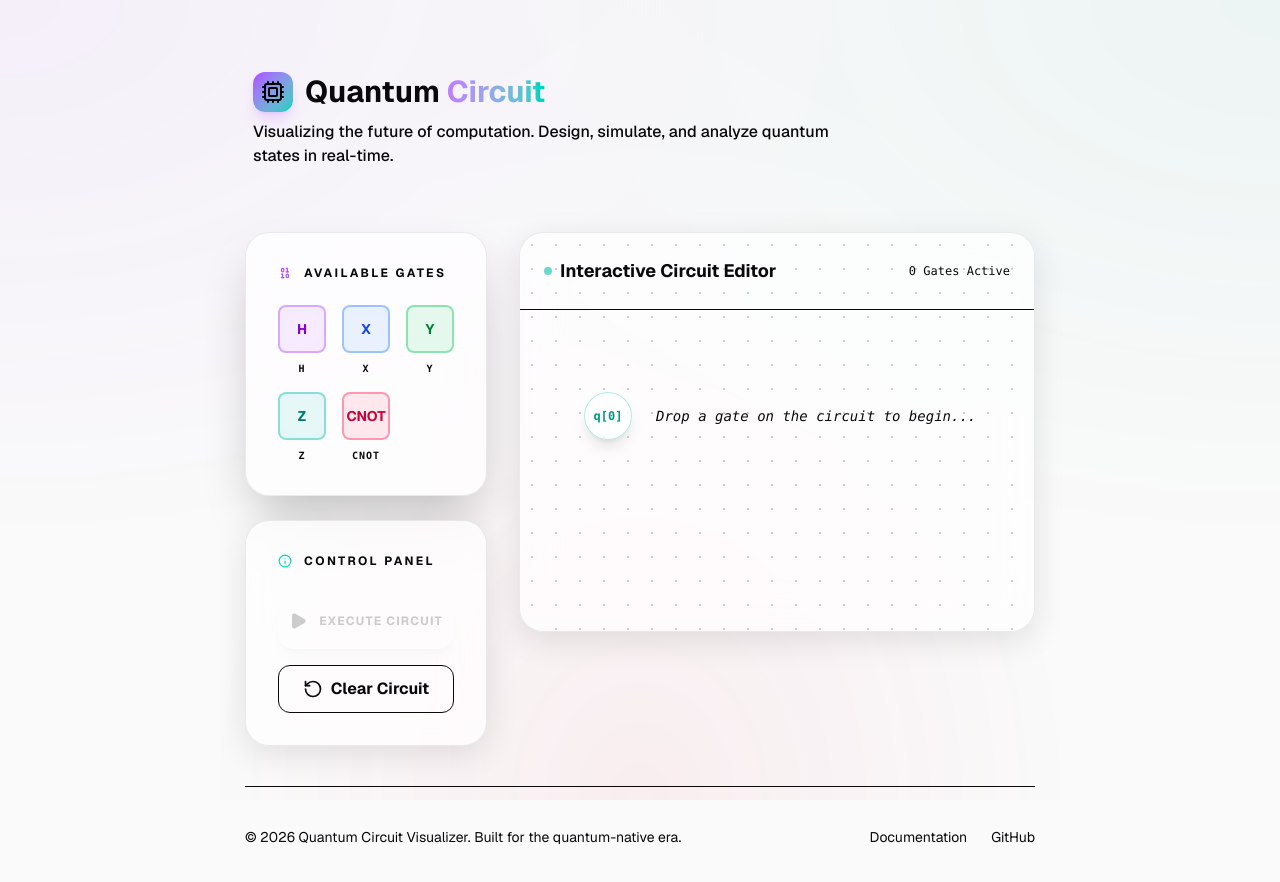
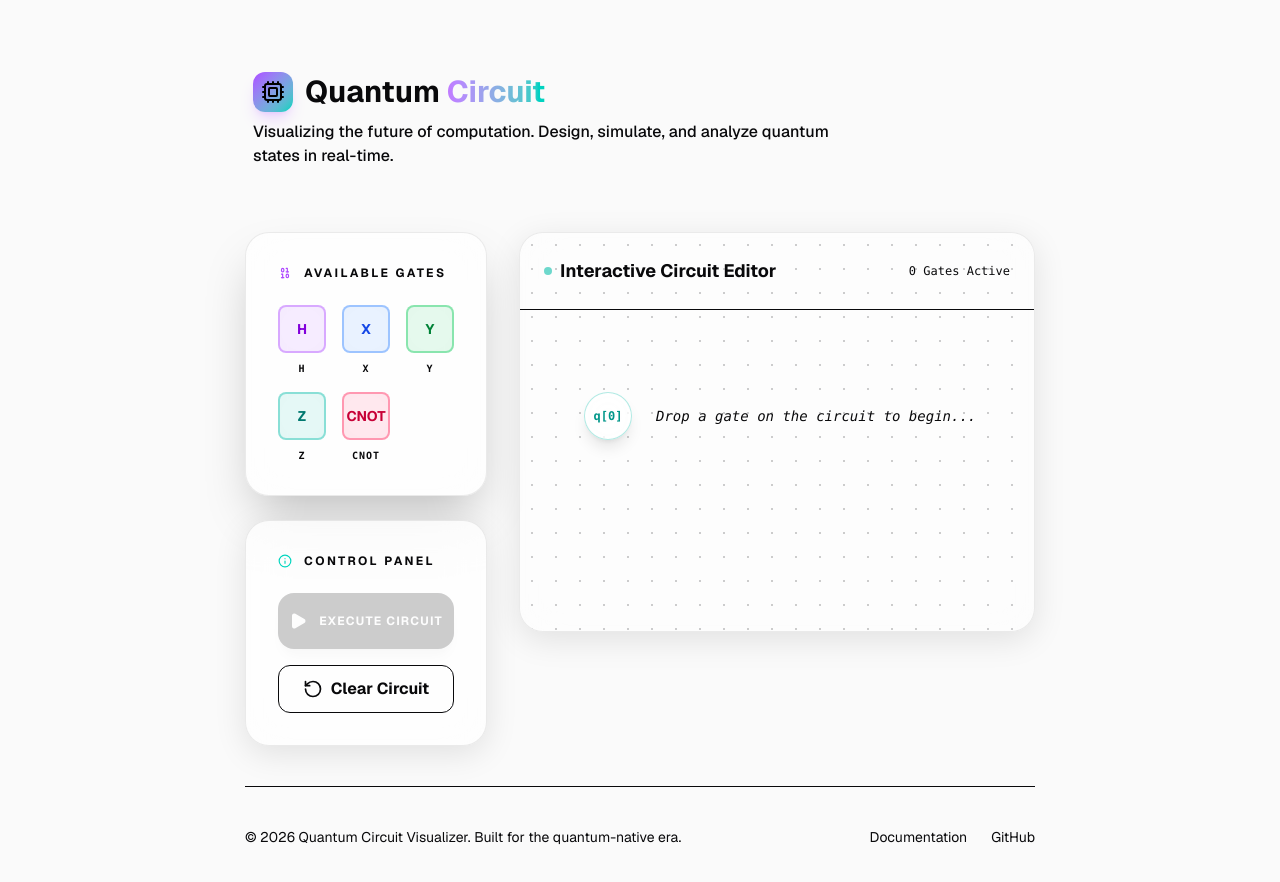
Before and after one commit to Viidhyanshu/Quantum-Circuit-Visualizer, a Next.js app in the folder frontend/: page / in a window 1280 px wide. Shown: the top 882 px of the page. Built offline with nearby package versions, Linux system fonts and the light colour scheme.

Commit message:
fix: nuclear enforcement of light mode to resolve persistent dark background

```diff
--- a/frontend/src/app/globals.css
+++ b/frontend/src/app/globals.css
@@ -1,16 +1,23 @@
 @import "tailwindcss";
 
+/* Completely disable Tailwind 4.0 dark mode variant generation */
+@variant dark (false);
+
 @theme {
+  --color-background: #fafafa !important;
+  --color-foreground: #09090b !important;
+
   --color-quantum-purple: #9333ea;
   --color-quantum-teal: #0d9488;
   --color-quantum-rose: #e11d48;
   --color-quantum-bg: #fafafa;
 }
 
+:root {
+  color-scheme: light !important;
+  --background: #fafafa !important;
+  --foreground: #09090b !important;
 
-:root {
-  --background: #fafafa;
-  --foreground: #09090b;
   --primary: #9333ea;
   --secondary: #0d9488;
   --accent: #e11d48;
@@ -20,13 +27,24 @@
   --ring: #9333ea;
 }
 
-body {
-  background-color: var(--background);
-  color: var(--foreground);
+/* Hard override for any persistent dark mode media queries */
+@media (prefers-color-scheme: dark) {
+  :root {
+    --background: #fafafa !important;
+    --foreground: #09090b !important;
+    color-scheme: light !important;
+  }
+}
+
+html, body {
+  background-color: var(--background) !important;
+  color: var(--foreground) !important;
   font-family: var(--font-geist-sans), sans-serif;
   overflow-x: hidden;
   position: relative;
 }
+
+
 
 /* Mesh Gradient Background (Optimized for Light Mode) */
 body::before {
@@ -57,7 +75,7 @@ body::before {
     position: relative;
     border: 1px solid transparent;
     background-image: linear-gradient(var(--card), var(--card)),
-                      linear-gradient(45deg, var(--primary), var(--secondary));
+      linear-gradient(45deg, var(--primary), var(--secondary));
     background-origin: border-box;
     background-clip: content-box, border-box;
   }
@@ -68,9 +86,20 @@ body::before {
 }
 
 @keyframes pulse {
-  0% { opacity: 0.3; transform: scale(0.98); }
-  50% { opacity: 0.6; transform: scale(1); }
-  100% { opacity: 0.3; transform: scale(0.98); }
+  0% {
+    opacity: 0.3;
+    transform: scale(0.98);
+  }
+
+  50% {
+    opacity: 0.6;
+    transform: scale(1);
+  }
+
+  100% {
+    opacity: 0.3;
+    transform: scale(0.98);
+  }
 }
 
 .circuit-line {
@@ -92,22 +121,30 @@ body::before {
 }
 
 @keyframes sweep {
-  0% { transform: translateX(-100%); }
-  100% { transform: translateX(100%); }
+  0% {
+    transform: translateX(-100%);
+  }
+
+  100% {
+    transform: translateX(100%);
+  }
 }
 
 /* Custom Scrollbar */
 ::-webkit-scrollbar {
   width: 8px;
 }
+
 ::-webkit-scrollbar-track {
   background: var(--background);
 }
+
 ::-webkit-scrollbar-thumb {
   background: var(--muted);
   border-radius: 10px;
   opacity: 0.3;
 }
+
 ::-webkit-scrollbar-thumb:hover {
   background: var(--primary);
 }
--- a/frontend/src/app/layout.tsx
+++ b/frontend/src/app/layout.tsx
@@ -25,9 +25,13 @@ export default function RootLayout({
   return (
     <html
       lang="en"
+      data-theme="light"
       className={`${geistSans.variable} ${geistMono.variable} h-full antialiased`}
     >
-      <body className="min-h-full flex flex-col">
+      <body
+        className="min-h-full flex flex-col"
+        style={{ backgroundColor: "#fafafa", color: "#09090b" }}
+      >
         {children}
       </body>
     </html>
```
